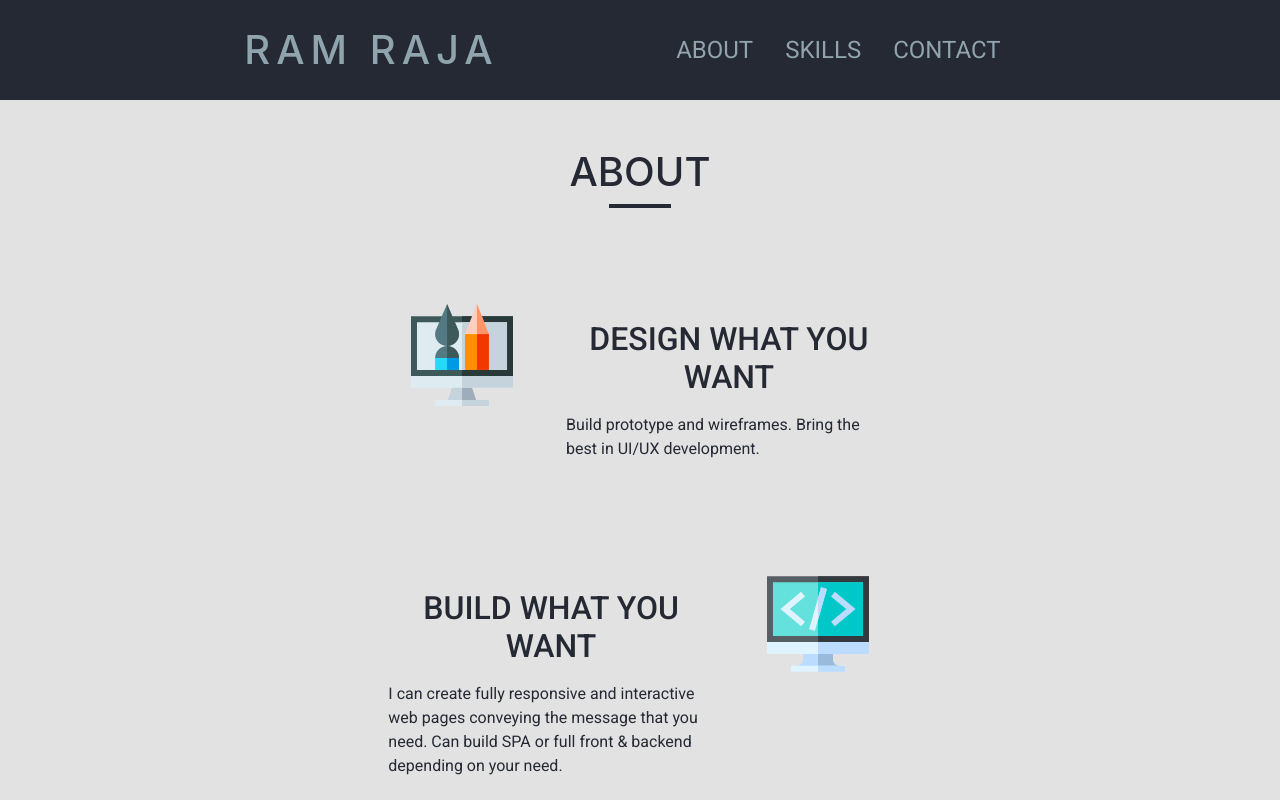
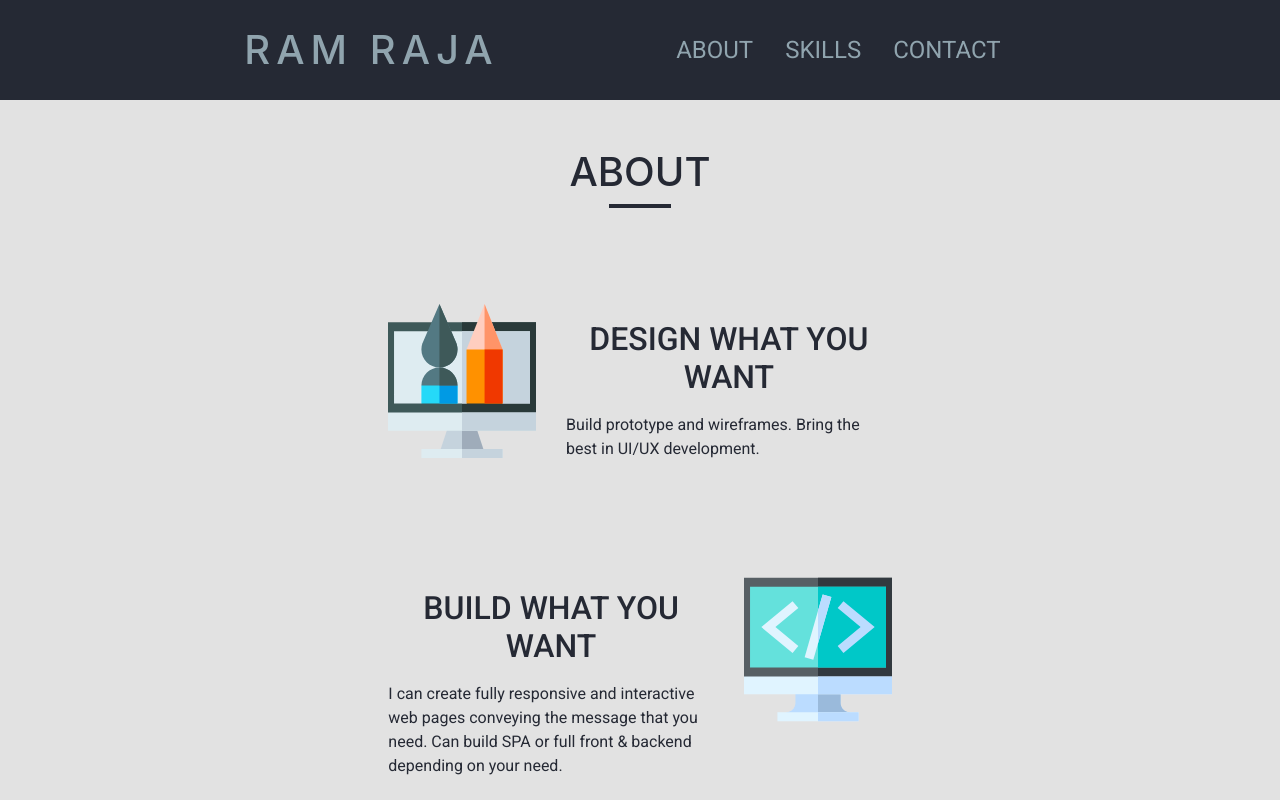
Before and after one commit to 6ixpaths/Portfolio, a Vue app in the folder portfolio/: page / in a window 1280 px wide. Shown: the top 800 px of the page. Built offline with nearby package versions, Linux system fonts and the light colour scheme.

Commit message:
Remove small column and give fixed height to images

```diff
--- a/portfolio/src/components/About.vue
+++ b/portfolio/src/components/About.vue
@@ -7,7 +7,7 @@
         </div>
     </div>
     <div class="row justify-content-center">
-        <div class="col-xl-5 col-lg-7 col-sm-9 col-11">
+        <div class="col-xl-5 col-lg-7 col-11">
             <div v-for="(aboutinfo, index) in aboutinfos" v-bind:key="aboutinfo.id" class="row my-5 py-4">
                 <template v-if="index % 2 != 0">
                     <div class="col-sm-8 col-12 order-sm-1 order-2 text-center">
@@ -92,7 +92,8 @@ p{
 
 img{
 
-    height: 8vw;
+    /*height: 8vw;*/
+    height: 153.6px;
     object-fit: cover;
 
 }
```
